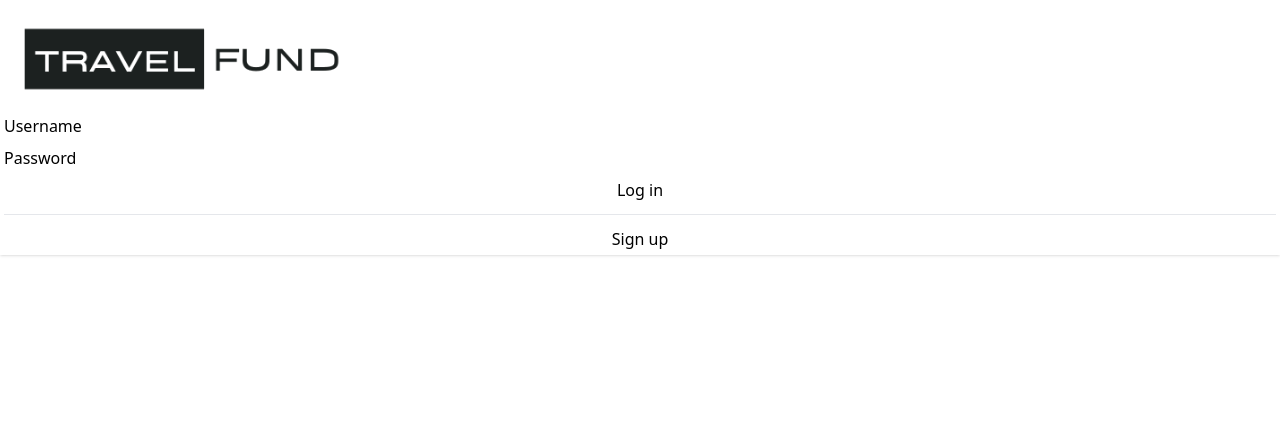
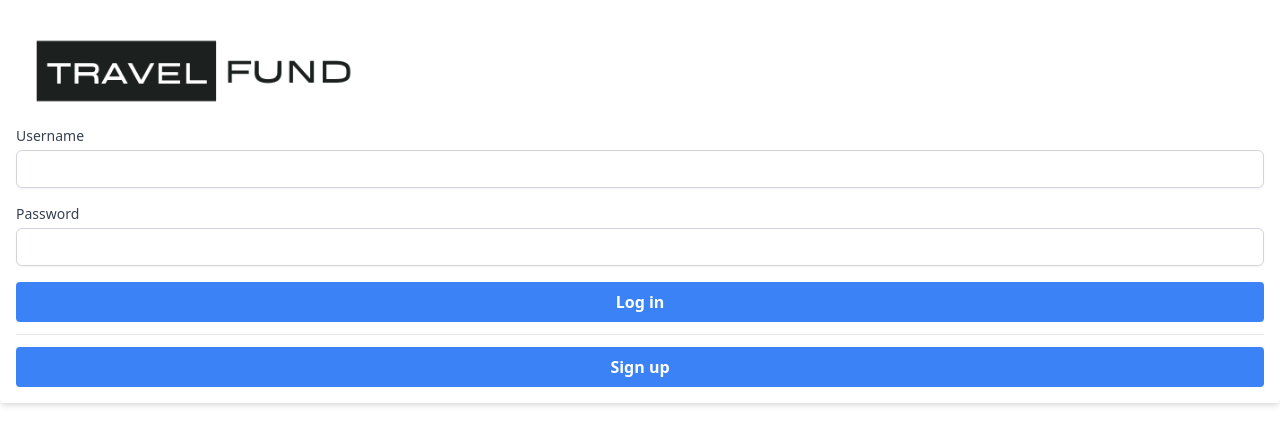
Before and after one commit to NormanPeters/BucksBuddy-vuejs, a Vue app: page /#/login in a window 1280 px wide. Shown: the top 444 px of the page. Built offline with nearby package versions, Linux system fonts and the light colour scheme; no server answers; sample sign-in values are in the browser's storage.

Commit message:
adjust app.vue and atoms

```diff
--- a/src/App.vue
+++ b/src/App.vue
@@ -10,14 +10,8 @@ const isAuthPage = computed(() => ['login', 'signup'].includes(route.name as str
 </script>
 
 <template>
-  <div class="main-content">
+  <div class="flex-1">
     <NavBar v-if="!isAuthPage"/>
     <router-view/>
   </div>
 </template>
-
-<style scoped>
-.main-content {
-  flex: 1;
-}
-</style>
--- a/src/components/atoms/BaseButton.vue
+++ b/src/components/atoms/BaseButton.vue
@@ -1,15 +1,9 @@
 <!-- src/components/BaseButton.vue -->
 <template>
-  <button type="submit" class="btn btn-primary custom-width-btn">
+  <button type="submit" class="bg-blue-500 hover:bg-blue-700 text-white font-bold py-2 px-4 rounded w-full">
     <slot></slot>
   </button>
 </template>
 
 <script setup lang="ts">
 </script>
-
-<style scoped>
-.custom-width-btn {
-  width: 100%;
-}
-</style>
--- a/src/components/atoms/CardComponent.vue
+++ b/src/components/atoms/CardComponent.vue
@@ -1,17 +1,12 @@
 <!-- src/components/CardComponent.vue -->
 <template>
-  <div class="card shadow mb-3 p-1">
-    <div class="card-body">
+  <div class="bg-white shadow-md mb-3 p-4 rounded">
+    <div>
       <slot></slot>
     </div>
   </div>
 </template>
 
+
 <script setup lang="ts">
 </script>
-
-<style scoped>
-.card {
-  border: none;
-}
-</style>
--- a/src/components/atoms/EditableInputField.vue
+++ b/src/components/atoms/EditableInputField.vue
@@ -1,11 +1,13 @@
+<!-- src/components/atoms/EditableInputField.vue -->
 <template>
   <input
     :type="type"
     v-model="inputValue"
-    class="form-control"
+    class="border border-gray-300 rounded-md py-2 px-3 focus:outline-none focus:ring-2 focus:ring-blue-500"
     @keyup.enter="onEnter"
   />
 </template>
+
 
 <script setup lang="ts">
 import { defineProps, defineEmits, computed } from 'vue';
--- a/src/components/atoms/InputField.vue
+++ b/src/components/atoms/InputField.vue
@@ -1,10 +1,10 @@
 <!-- src/components/InputField.vue -->
 <template>
-  <div class="mb-2">
-    <label :for="id" class="form-label">{{ label }}</label>
+  <div class="mb-4">
+    <label :for="id" class="block text-sm font-medium text-gray-700">{{ label }}</label>
     <input
       :type="type"
-      class="form-control"
+      class="mt-1 block w-full border border-gray-300 rounded-md py-2 px-3 shadow-sm focus:outline-none focus:ring-2 focus:ring-blue-500 focus:border-blue-500 sm:text-sm"
       :id="id"
       :value="modelValue"
       @input="updateValue"
@@ -12,6 +12,7 @@
     />
   </div>
 </template>
+
 
 <script setup lang="ts">
 import { defineProps, defineEmits } from 'vue';
--- a/src/components/atoms/SelectField.vue
+++ b/src/components/atoms/SelectField.vue
@@ -1,8 +1,8 @@
 <!-- src/components/SelectField.vue -->
 <template>
-  <div class="mb-3">
-    <label :for="id" class="form-label">{{ label }}</label>
-    <select :id="id" class="form-select" :value="modelValue" @input="updateValue">
+  <div class="mb-4">
+    <label :for="id" class="block text-sm font-medium text-gray-700">{{ label }}</label>
+    <select :id="id" class="mt-1 block w-full pl-3 pr-10 py-2 text-base border-gray-300 focus:outline-none focus:ring-blue-500 focus:border-blue-500 sm:text-sm rounded-md" :value="modelValue" @input="updateValue">
       <option disabled value="">{{ placeholder }}</option>
       <option v-for="option in options" :key="option.value" :value="option.value">
         {{ option.text }}
@@ -10,6 +10,7 @@
     </select>
   </div>
 </template>
+
 
 <script setup lang="ts">
 import { defineProps, defineEmits } from 'vue';
--- a/src/output.css
+++ b/src/output.css
@@ -630,6 +630,14 @@ video {
   margin-top: 0.75rem;
 }
 
+.mt-1 {
+  margin-top: 0.25rem;
+}
+
+.block {
+  display: block;
+}
+
 .flex {
   display: flex;
 }
@@ -640,6 +648,14 @@ video {
 
 .h-screen {
   height: 100vh;
+}
+
+.w-full {
+  width: 100%;
+}
+
+.flex-1 {
+  flex: 1 1 0%;
 }
 
 .items-center {
@@ -654,8 +670,21 @@ video {
   border-radius: 0.5rem;
 }
 
+.rounded {
+  border-radius: 0.25rem;
+}
+
+.rounded-md {
+  border-radius: 0.375rem;
+}
+
 .border {
   border-width: 1px;
+}
+
+.border-gray-300 {
+  --tw-border-opacity: 1;
+  border-color: rgb(209 213 219 / var(--tw-border-opacity));
 }
 
 .bg-gray-100 {
@@ -668,6 +697,11 @@ video {
   background-color: rgb(255 255 255 / var(--tw-bg-opacity));
 }
 
+.bg-blue-500 {
+  --tw-bg-opacity: 1;
+  background-color: rgb(59 130 246 / var(--tw-bg-opacity));
+}
+
 .p-1 {
   padding: 0.25rem;
 }
@@ -676,8 +710,35 @@ video {
   padding: 2rem;
 }
 
+.p-4 {
+  padding: 1rem;
+}
+
+.px-4 {
+  padding-left: 1rem;
+  padding-right: 1rem;
+}
+
+.py-2 {
+  padding-top: 0.5rem;
+  padding-bottom: 0.5rem;
+}
+
+.px-3 {
+  padding-left: 0.75rem;
+  padding-right: 0.75rem;
+}
+
 .ps-3 {
   padding-inline-start: 0.75rem;
+}
+
+.pl-3 {
+  padding-left: 0.75rem;
+}
+
+.pr-10 {
+  padding-right: 2.5rem;
 }
 
 .text-center {
@@ -701,8 +762,22 @@ video {
   line-height: 2.25rem;
 }
 
+.text-sm {
+  font-size: 0.875rem;
+  line-height: 1.25rem;
+}
+
+.text-base {
+  font-size: 1rem;
+  line-height: 1.5rem;
+}
+
 .font-bold {
   font-weight: 700;
+}
+
+.font-medium {
+  font-weight: 500;
 }
 
 .uppercase {
@@ -718,6 +793,11 @@ video {
   color: rgb(255 255 255 / var(--tw-text-opacity));
 }
 
+.text-gray-700 {
+  --tw-text-opacity: 1;
+  color: rgb(55 65 81 / var(--tw-text-opacity));
+}
+
 .shadow {
   --tw-shadow: 0 1px 3px 0 rgb(0 0 0 / 0.1), 0 1px 2px -1px rgb(0 0 0 / 0.1);
   --tw-shadow-colored: 0 1px 3px 0 var(--tw-shadow-color), 0 1px 2px -1px var(--tw-shadow-color);
@@ -730,6 +810,45 @@ video {
   box-shadow: var(--tw-ring-offset-shadow, 0 0 #0000), var(--tw-ring-shadow, 0 0 #0000), var(--tw-shadow);
 }
 
+.shadow-sm {
+  --tw-shadow: 0 1px 2px 0 rgb(0 0 0 / 0.05);
+  --tw-shadow-colored: 0 1px 2px 0 var(--tw-shadow-color);
+  box-shadow: var(--tw-ring-offset-shadow, 0 0 #0000), var(--tw-ring-shadow, 0 0 #0000), var(--tw-shadow);
+}
+
 .filter {
   filter: var(--tw-blur) var(--tw-brightness) var(--tw-contrast) var(--tw-grayscale) var(--tw-hue-rotate) var(--tw-invert) var(--tw-saturate) var(--tw-sepia) var(--tw-drop-shadow);
 }
+
+.hover\:bg-blue-700:hover {
+  --tw-bg-opacity: 1;
+  background-color: rgb(29 78 216 / var(--tw-bg-opacity));
+}
+
+.focus\:border-blue-500:focus {
+  --tw-border-opacity: 1;
+  border-color: rgb(59 130 246 / var(--tw-border-opacity));
+}
+
+.focus\:outline-none:focus {
+  outline: 2px solid transparent;
+  outline-offset: 2px;
+}
+
+.focus\:ring-2:focus {
+  --tw-ring-offset-shadow: var(--tw-ring-inset) 0 0 0 var(--tw-ring-offset-width) var(--tw-ring-offset-color);
+  --tw-ring-shadow: var(--tw-ring-inset) 0 0 0 calc(2px + var(--tw-ring-offset-width)) var(--tw-ring-color);
+  box-shadow: var(--tw-ring-offset-shadow), var(--tw-ring-shadow), var(--tw-shadow, 0 0 #0000);
+}
+
+.focus\:ring-blue-500:focus {
+  --tw-ring-opacity: 1;
+  --tw-ring-color: rgb(59 130 246 / var(--tw-ring-opacity));
+}
+
+@media (min-width: 640px) {
+  .sm\:text-sm {
+    font-size: 0.875rem;
+    line-height: 1.25rem;
+  }
+}
```
